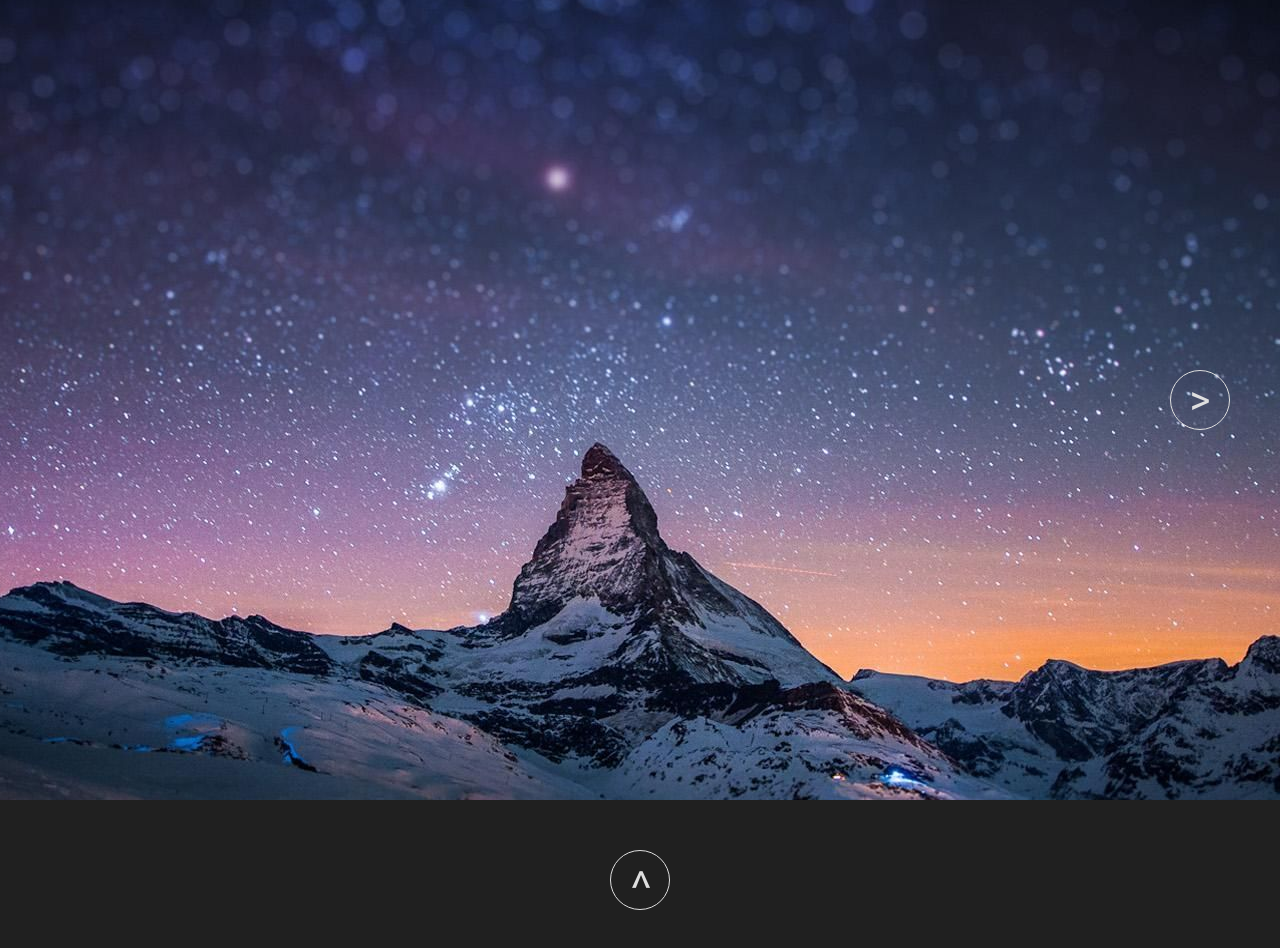
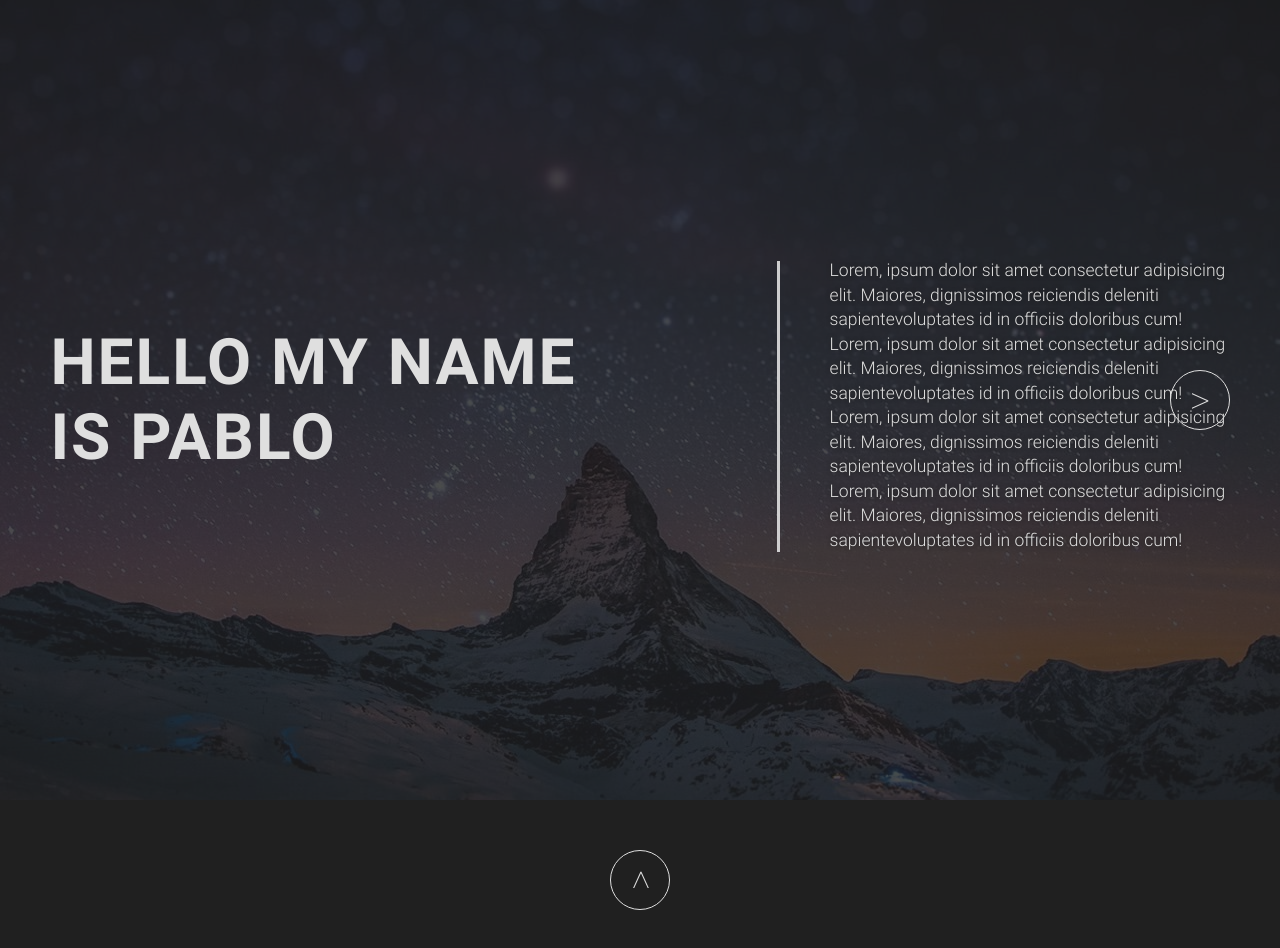
Before and after one commit to dev634/forJim, a plain HTML site: page index.html in a window 1280 px wide. Shown: the top 948 px of the page. Drawn offline with Linux system fonts and the light colour scheme; a web font is replaced by a local one.

Commit message:
header setting

```diff
--- a/assets/css/style.css
+++ b/assets/css/style.css
@@ -12,11 +12,65 @@
 
 html {
 	font-family: "Roboto";
+	font-weight: 500;
 	font-size: 10px;
+	font-style: normal;
 }
 
 body {
+	font-family: "Roboto";
+	font-weight: 500;
 	overflow: hidden;
+}
+
+.heading {
+	display: flex;
+	position: relative;
+}
+
+.img-1 .layer {
+	position: absolute;
+	left: 0;
+	right: 0;
+	top: 0;
+	bottom: 0;
+	background-color: var(--black);
+	opacity: 0.8;
+}
+
+.heading .heading_title {
+	display: flex;
+	position: relative;
+	flex-direction: column;
+	justify-content: center;
+	width: auto;
+	font-family: "Roboto";
+	color: var(--white);
+	font-size: 6.4rem;
+	letter-spacing: 2px;
+	text-transform: uppercase;
+	animation: fadeIn 1s ease-out, fromLeft 1s ease-out;
+}
+
+.heading .heading_separator {
+	position: relative;
+	width: 3px;
+	background-color: var(--white);
+	margin: 1.25rem 5rem 0 20rem;
+	opacity: 0.9;
+	animation: fadeIn 1s ease-out, moveToUp 1s ease-out;
+}
+
+.heading .heading_text {
+	padding-top: 1rem;
+	font-weight: 300;
+	font-size: 1.75rem;
+	line-height: 1.4;
+	text-shadow: 0px 0px 4px #202020;
+	width: 400px;
+	color: var(--white);
+	position: relative;
+	animation: fadeIn 1s ease-out, fromRight 1s ease-out;
 }
 
 .wrapper {
@@ -42,6 +96,9 @@ body {
 }
 
 .img-1 {
+	display: flex;
+	justify-content: center;
+	align-items: center;
 	background-image: url("../img/img-1.jpg");
 }
 
@@ -66,7 +123,8 @@ body {
 	border-radius: 50%;
 	border: 1px solid var(--white);
 	color: var(--white);
-	font-size: 40px;
+	font-size: 4rem;
+	font-weight: 100;
 }
 
 .arrow:hover {
@@ -135,65 +193,108 @@ body {
 @font-face {
 	font-family: "Roboto";
 	font-weight: 100;
-	src: url("../fonts/Roboto-100.woff2") format("woff2"),
-		url("../fonts/Roboto-100.woff") format("woff"),
-		url("../fonts/Roboto-100.ttf") format("ttf"),
-		url("../fonts/Roboto-100.eot") format("eot");
+	src: url(../fonts/Roboto/Roboto-100.woff2) format("woff2"),
+		url(../fonts/Roboto/Roboto-100.woff) format("woff"),
+		url(../fonts/Roboto/Roboto-100.ttf) format("ttf"),
+		url(../fonts/Roboto/Roboto-100.eot) format("eot");
 }
 
 @font-face {
 	font-family: "Roboto";
 	font-weight: 300;
-	src: url("../fonts/Roboto-300.woff2") format("woff2"),
-		url("../fonts/Roboto-300.woff") format("woff"),
-		url("../fonts/Roboto-300.ttf") format("ttf"),
-		url("../fonts/Roboto-300.eot") format("eot");
+	src: url(../fonts/Roboto/Roboto-300.woff2) format("woff2"),
+		url(../fonts/Roboto/Roboto-300.woff) format("woff"),
+		url(../fonts/Roboto/Roboto-300.ttf) format("ttf"),
+		url(../fonts/Roboto/Roboto-300.eot) format("eot");
 }
 
 @font-face {
 	font-family: "Roboto";
 	font-weight: 400;
-	src: url("../fonts/Roboto-400.woff2") format("woff2"),
-		url("../fonts/Roboto-400.woff") format("woff"),
-		url("../fonts/Roboto-400.ttf") format("ttf"),
-		url("../fonts/Roboto-400.eot") format("eot");
+	src: url(../fonts/Roboto/Roboto-400.woff2) format("woff2"),
+		url(../fonts/Roboto/Roboto-400.woff) format("woff"),
+		url(../fonts/Roboto/Roboto-400.ttf) format("ttf"),
+		url(../fonts/Roboto/Roboto-400.eot) format("eot");
 }
 
 @font-face {
 	font-family: "Roboto";
 	font-weight: 500;
-	src: url("../fonts/Roboto-500.woff2") format("woff2"),
-		url("../fonts/Roboto-500.woff") format("woff"),
-		url("../fonts/Roboto-500.ttf") format("ttf"),
-		url("../fonts/Roboto-500.eot") format("eot");
+	font-style: normal;
+	src: url(../fonts/Roboto/Roboto-500.woff2) format("woff2"),
+		url(../fonts/Roboto/Roboto-500.woff) format("woff"),
+		url(../fonts/Roboto/Roboto-500.ttf) format("ttf"),
+		url(../fonts/Roboto/Roboto-500.eot) format("eot");
 }
 
 @font-face {
 	font-family: "Roboto";
 	font-weight: 700;
-	src: url("../fonts/Roboto-700.woff2") format("woff2"),
-		url("../fonts/Roboto-700.woff") format("woff"),
-		url("../fonts/Roboto-700.ttf") format("ttf"),
-		url("../fonts/Roboto-700.eot") format("eot");
+	src: url(../fonts/Roboto/Roboto-700.woff2) format("woff2"),
+		url(../fonts/Roboto/Roboto-700.woff) format("woff"),
+		url(../fonts/Roboto/Roboto-700.ttf) format("ttf"),
+		url(../fonts/Roboto/Roboto-700.eot) format("eot");
 }
 
 @font-face {
 	font-family: "Roboto";
 	font-weight: 900;
-	src: url("../fonts/Roboto-900.woff2") format("woff2"),
-		url("../fonts/Roboto-900.woff") format("woff"),
-		url("../fonts/Roboto-900.ttf") format("ttf"),
-		url("../fonts/Roboto-900.eot") format("eot");
+	src: url(../fonts/Roboto/Roboto-900.woff2) format("woff2"),
+		url(../fonts/Roboto/Roboto-900.woff) format("woff"),
+		url(../fonts/Roboto/Roboto-900.ttf) format("ttf"),
+		url(../fonts/Roboto/Roboto-900.eot) format("eot");
 }
 
 /* Animations */
 
 @keyframes scaling {
 	from {
-		background-size: 200%;
+		background-size: 200% auto;
 	}
 
 	to {
-		background-size: 100%;
+		background-size: 100% auto;
 	}
 }
+
+@keyframes fadeIn {
+	from {
+		opacity: 0;
+	}
+
+	to {
+		opacity: 0.8;
+	}
+}
+
+@keyframes fromLeft {
+	from {
+		left: -20px;
+	}
+
+	to {
+		left: 0;
+	}
+}
+
+@keyframes fromRight {
+	from {
+		right: -20px;
+	}
+
+	to {
+		right: 0;
+	}
+}
+
+@keyframes moveToUp {
+	from {
+		top: 150px;
+		height: 5px;
+	}
+
+	to {
+		top: 0px;
+		height: 291.5px;
+	}
+}
--- a/index.html
+++ b/index.html
@@ -8,6 +8,28 @@
 	<body>
 		<div id="wrapper" class="wrapper">
 			<div class="img-1">
+				<div class="layer"></div>
+				<header class="heading">
+					<h1 class="heading heading_title">
+						Hello my name<br />
+						is Pablo
+					</h1>
+					<div class="heading heading_separator"></div>
+					<p class="heading heading_text">
+						Lorem, ipsum dolor sit amet consectetur adipisicing
+						elit. Maiores, dignissimos reiciendis deleniti
+						sapientevoluptates id in officiis doloribus cum! Lorem,
+						ipsum dolor sit amet consectetur adipisicing elit.
+						Maiores, dignissimos reiciendis deleniti
+						sapientevoluptates id in officiis doloribus cum! Lorem,
+						ipsum dolor sit amet consectetur adipisicing elit.
+						Maiores, dignissimos reiciendis deleniti
+						sapientevoluptates id in officiis doloribus cum! Lorem,
+						ipsum dolor sit amet consectetur adipisicing elit.
+						Maiores, dignissimos reiciendis deleniti
+						sapientevoluptates id in officiis doloribus cum!
+					</p>
+				</header>
 				<div id="arrow-1" class="arrow arrow-1">></div>
 			</div>
 			<div id="img-2" class="img-2">
```
